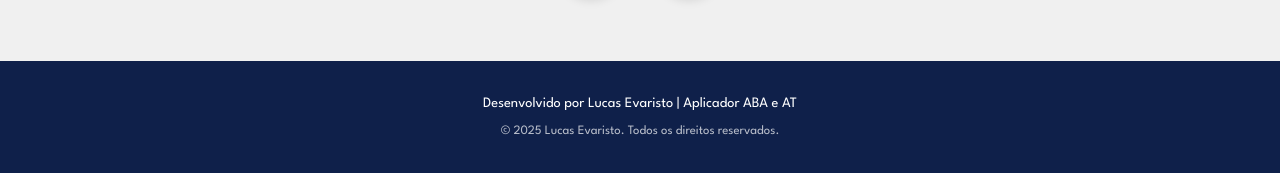
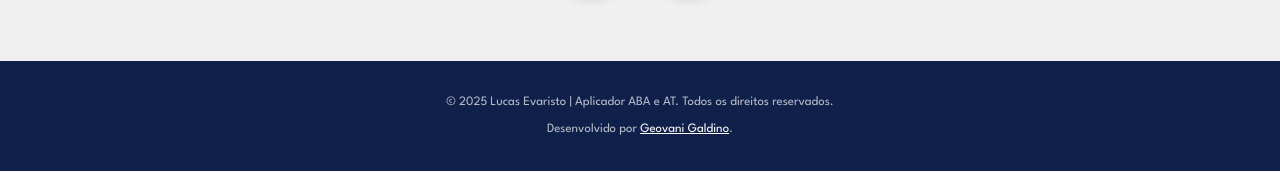
Before and after one commit to geovanigaldino/LandingPage_LucasEvaristo-at, a plain HTML site: page index.html in a window 1280 px wide. Shown: the part 3615-3788 px from the top of the page. Drawn offline with Linux system fonts and the light colour scheme.

Commit message:
feat: atualiza informações do rodapé com direitos autorais e créditos de desenvolvimento

```diff
--- a/assets/css/style.css
+++ b/assets/css/style.css
@@ -430,3 +430,8 @@ body {
     font-size: 0.8rem;
     color: rgba(255, 255, 255, 0.7);
 }
+
+.footer a {
+    color: #ffffff;
+    text-decoration: underline;
+}
--- a/index.html
+++ b/index.html
@@ -161,10 +161,13 @@
             </div>
         </section>
 
-        <footer class="footer"> <p>Desenvolvido por Lucas Evaristo | Aplicador ABA e AT</p>
-            <p>
-                <small>&copy; <span id="current-year"></span> Lucas Evaristo. Todos os direitos reservados.</small>
-            </p>
+        <footer class="footer">
+        <p>
+            <small>&copy; <span id="current-year"></span> Lucas Evaristo | Aplicador ABA e AT. Todos os direitos reservados.</small>
+        </p>
+        <p class="footer-credit">
+            <small>Desenvolvido por <a href="https://www.linkedin.com/in/geovanigaldino/" target="_blank" rel="noopener noreferrer">Geovani Galdino</a>.</small>
+        </p>
         </footer>
 
         <script>
```
